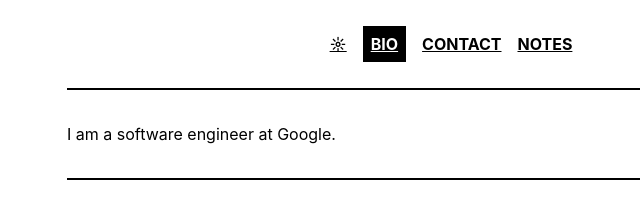
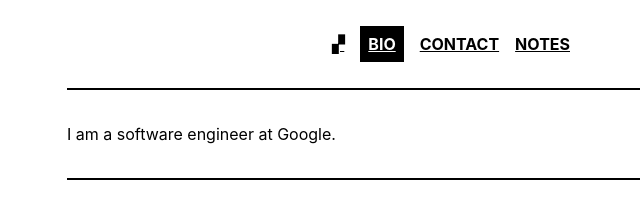
Before and after one commit to kennitochang/kennitochang.github.io, a Jekyll site: the page built from _pages/bio.md, in a window 1280 px wide. Shown: the top 216 px of the page, without its empty margins (189-829 px from the left). Built offline with Jekyll 4.4.1, drawn with Linux system fonts in a browser that asks for light colours.

Commit message:
navigation

```diff
--- a/_includes/navigation.html
+++ b/_includes/navigation.html
@@ -1,6 +1,6 @@
 <nav role="navigation">
   <ul>
-    <li><a href="/" {% if page.url == "/" %}class="active"{% endif %}>&#9788;</a></li>
+    <li><a href="/" {% if page.url == "/" %}class="active"{% endif %}>&#x259E;</a></li>
     <li><a href="/bio" {% if page.url == "/bio" %}class="active"{% endif %}>Bio</a></li>
     <li><a href="/contact" {% if page.url == "/contact" %}class="active"{% endif %}>Contact</a></li>
     <li><a href="/notes" {% if page.url == "/notes" %}class="active"{% endif %}>Notes</a></li>
```
